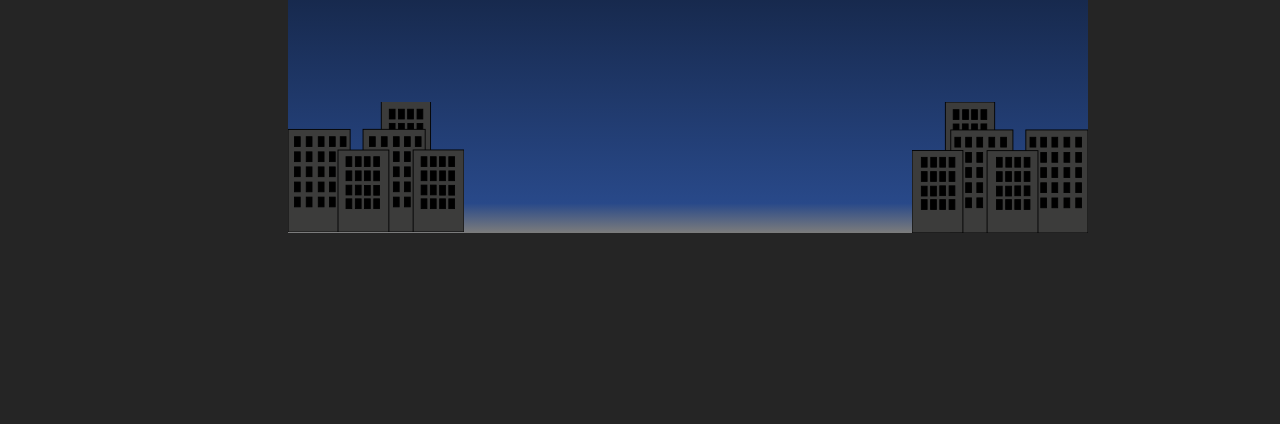
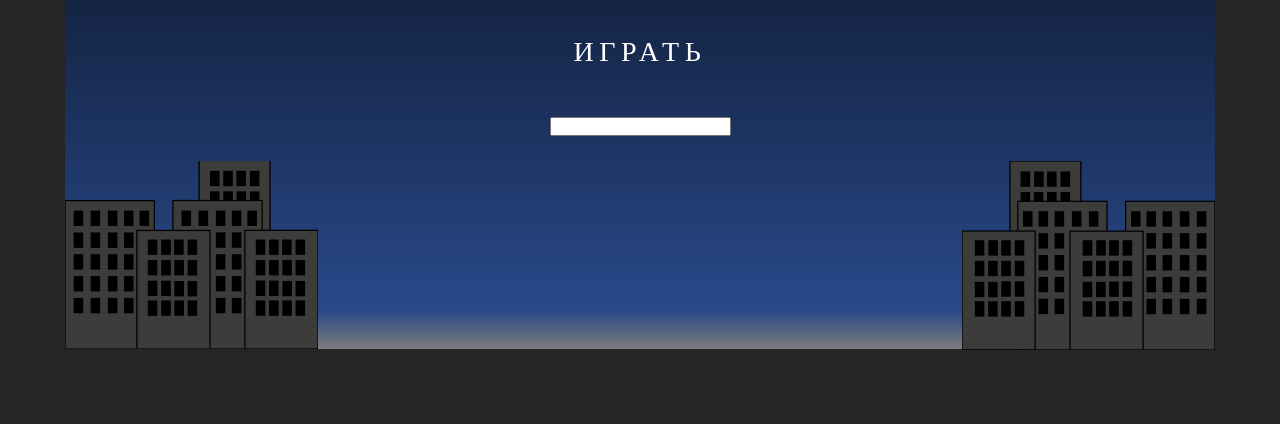
Before and after one commit to ilyamurashov/city-game, a plain HTML site: page index.html in a window 1280 px wide. Shown: the part 376-800 px from the top of the page. Drawn offline with Linux system fonts and the light colour scheme.

Commit message:
сделал окно игры больше

```diff
--- a/css/style.sass
+++ b/css/style.sass
@@ -2,6 +2,9 @@
   margin: 0
   padding: 0
 .wrapper
+  display: flex
+  align-items: center
+  justify-content: center
   width: 100%
   height: 100%
   position: fixed
@@ -12,17 +15,17 @@
     flex-direction: column
     align-items: center
     width: 100%
-    max-width: 800px
+    max-width: 1150px
     height: 100%
-    max-height: 500px
-    margin: 8.5% 0 0 22.5%
+    max-height: 650px
+    // margin: 4.5% 0 0 22.5%
     background: linear-gradient(180deg, #000000 0%, rgba(21, 61, 140, 0.81) 94.05%, rgba(38, 112, 255, 0) 99.97%, rgba(177, 94, 94, 0) 99.98%, rgba(177, 94, 94, 0) 99.99%, rgba(177, 94, 94, 0) 100%), #7C7C7C
     .info-svg
       width: 33px
       height: 33px
       margin: 2% 0 0 90%
     #message
-      margin: 8% 0 1% 0
+      margin: 15% 0 3% 0
       font-family: Yeon Sung
       font-style: normal
       font-weight: normal
@@ -36,18 +39,18 @@
       font-family: Yeon Sung
       font-style: normal
       font-weight: normal
-      font-size: 22px
+      font-size: 28px
       line-height: 60px
       text-align: center
       letter-spacing: 0.2em
       text-transform: uppercase
       text-decoration: none
       color: #FFFFFF
+      margin: 0 0 3% 0
     .citiesName
       border: none
-      width: 180px
+      width: 200px
       height: 25px
-      border-radius: 10px
     .computer
       font-family: Yeon Sung
       font-style: normal
@@ -61,9 +64,9 @@
       color: #FFFFFF
     .bg-city
       position: absolute
-      margin: 46.1% 0 0 -78%
+      margin: 40.2% 0 0 -78%
       width: 22%
     .bg-city2
       position: absolute
-      margin: 46.1% 0 0 78%
+      margin: 40.2% 0 0 78%
       width: 22%
```
Also changed, not shown: css/style.css, 1 other file.
